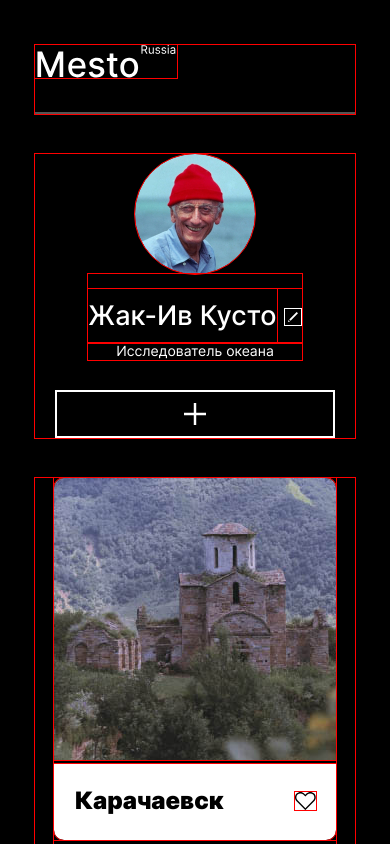
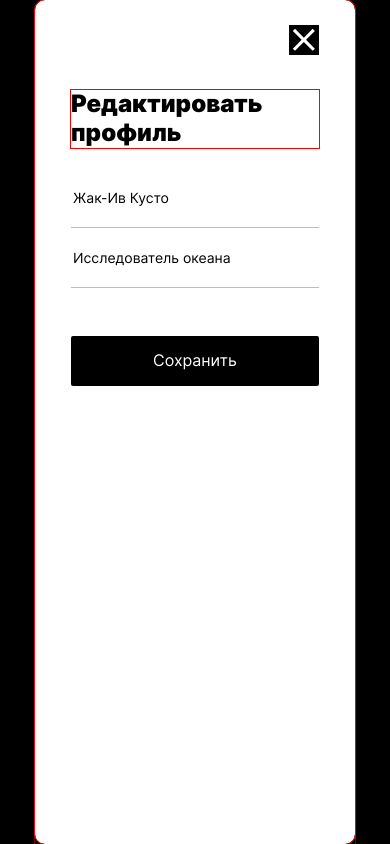
Before and after one commit to StSeb/mesto, a plain HTML site: page index.html in a window 390 px wide. Shown: the top 844 px of the page. Drawn offline with Linux system fonts and the light colour scheme.

Commit message:
полностью вёрстка

```diff
--- a/blocks/elements/__like/elements__like.css
+++ b/blocks/elements/__like/elements__like.css
@@ -5,6 +5,8 @@
   position: absolute;
   bottom: 30px;
   right: 20px;
+  border: none;
+  background-color: white;
 }
 
 .elements__like:hover {
--- /dev/null
+++ b/blocks/popup/__container/popup__container.css
@@ -0,0 +1,20 @@
+.popup__container {
+  width: 430px;
+  height: 330px;
+  display: flex;
+  flex-direction: column;
+  background-color: #fff;
+  border-radius: 10px;
+  color: black;
+  position: absolute;
+  top: 50%;
+  left: 50%;
+  transform: translate(-50%, -50%);
+}
+
+@media screen and (max-width: 767px) {
+  .popup__container {
+    width: 320px;
+    height: 100vh;
+  }
+}
--- /dev/null
+++ b/blocks/popup/__exit-button/popup__exit-button.css
@@ -0,0 +1,28 @@
+.popup__exit-button {
+  width: 40px;
+  height: 40px;
+  background-image: url('../../../images/popup/Close_Icon.svg');
+  background-color: transparent;
+  border: none;
+  background-position: 50% 50%;
+  position: absolute;
+  top: -40px;
+  right: -40px;
+
+}
+
+.popup__exit-button:hover {
+  opacity: 0.6;
+  cursor: pointer;
+}
+
+@media screen and (max-width: 767px) {
+  .popup__exit-button {
+    width: 30px;
+    height: 30px;
+    top: 25px;
+    right: 36px;
+    background-color: black;
+    background-size: 40px 40px;
+  }
+}
--- /dev/null
+++ b/blocks/popup/__field/_name/popup__field_name.css
@@ -0,0 +1,3 @@
+.popup__field_name {
+  /* border: 0 0 1px 0 solid #bcbcc4; */
+}
--- /dev/null
+++ b/blocks/popup/__field/popup__field.css
@@ -0,0 +1,20 @@
+@import url('_name/popup__field_name.css');
+@import url('_description/popup__field_description.css');
+
+.popup__field {
+  height: 57px;
+  border: none;
+  border-bottom: 1px solid #bcbcc4;
+  background-color: transparent;
+  font-family: 'Inter', sans-serif;
+  font-size: 14px;
+  line-height: 1.2;
+  font-weight: normal;
+  color: black;
+  overflow-y: scroll;
+
+}
+
+.popup__field:focus {
+  outline-color: #bcbcc4;
+}
--- /dev/null
+++ b/blocks/popup/__form/popup__form.css
@@ -0,0 +1,7 @@
+.popup__form {
+  display: flex;
+  flex-direction: column;
+  border: none;
+  margin: 20px 36px 0;
+
+}
--- /dev/null
+++ b/blocks/popup/__save-button/popup__save-button.css
@@ -0,0 +1,21 @@
+.popup__save-button {
+  width: 358px;
+  height: 50px;
+  background-color: black;
+  color: white;
+  margin: 48px auto auto;
+  border: none;
+  border-radius: 2px;
+}
+
+.popup__save-button:hover {
+  background-color: rgba(0, 0, 0, 0.8);
+  cursor: pointer;
+}
+
+@media screen and (max-width: 767px) {
+  .popup__save-button {
+    width: 248px;
+    margin: 48px auto auto;
+  }
+}
--- /dev/null
+++ b/blocks/popup/__title/popup__title.css
@@ -0,0 +1,13 @@
+.popup__title {
+  margin: 34px auto 0 36px;
+  font-size: 24px;
+  line-height: 1.2;
+  font-weight: 900;
+  padding: 0;
+}
+
+@media screen and (max-width: 767px) {
+  .popup__title {
+    margin: 90px 36px 0;
+  }
+}
--- /dev/null
+++ b/blocks/popup/popup.css
@@ -0,0 +1,18 @@
+@import url('__container/popup__container.css');
+@import url('__title/popup__title.css');
+@import url('__field/popup__field.css');
+/* @import url('__name-field/popup__name-field.css');
+@import url('__description-field/popup__description-field.css'); */
+@import url('__save-button/popup__save-button.css');
+@import url('__exit-button/popup__exit-button.css');
+@import url('__form/popup__form.css');
+
+.popup {
+  width: 100vw;
+  height: 100vh;
+  position: fixed;
+  background-color: rgba(0, 0, 0, 0.5);
+  top: 0;
+  left: 0;
+  /* transform: translate(-50%, -50%); */
+}
--- a/index.html
+++ b/index.html
@@ -27,13 +27,13 @@
       <div class="profile__info">
         <div class="profile__title">
           <h1 class="profile__name">Жак-Ив Кусто</h1>
-          <button class="profile__edit-button"></button>
+          <button class="profile__edit-button" type="button"></button>
         </div>
         <p class="profile__description">
           Исследователь океана
         </p>
       </div>
-      <button class="profile__add-button"></button>
+      <button class="profile__add-button" type="button"></button>
     </section>
 
 
@@ -52,7 +52,7 @@
               <p class="elements__title">
                 Карачаевск
               </p>
-              <div class="elements__like"></div>
+              <button class="elements__like" type="button"></button>
           </div>
         </li>
 
@@ -66,7 +66,7 @@
               <p class="elements__title">
                 Гора Эльбрус
               </p>
-              <div class="elements__like"></div>
+              <button class="elements__like" type="button"></button>
           </div>
         </li>
 
@@ -80,7 +80,7 @@
               <p class="elements__title">
                 Домбай
               </p>
-              <div class="elements__like"></div>
+              <button class="elements__like" type="button"></button>
           </div>
         </li>
 
@@ -94,7 +94,7 @@
               <p class="elements__title">
                 Краснодар
               </p>
-              <div class="elements__like"></div>
+              <button class="elements__like" type="button"></button>
           </div>
         </li>
 
@@ -108,7 +108,7 @@
               <p class="elements__title">
                 Тула
               </p>
-              <div class="elements__like"></div>
+              <button class="elements__like" type="button"></button>
           </div>
         </li>
 
@@ -122,7 +122,7 @@
               <p class="elements__title">
                 Финский залив
               </p>
-              <div class="elements__like"></div>
+              <button class="elements__like" type="button"></button>
           </div>
         </li>
       </ul>
@@ -135,6 +135,23 @@
     <p class="footer__copyright">&#169; 2020 Mesto Russia</p>
   </footer>
 
+<!-- POPUP -->
+
+  <div class="popup">
+    <div class="popup__container">
+      <h3 class="popup__title">Редактировать профиль</h3>
+      <form action="" class="popup__form">
+        <input class="popup__field popup__field_name"
+        type="text" name="username" value="Жак-Ив Кусто">
+        <input class="popup__field popup__field_description"
+        type="text" name="description" value="Исследователь океана">
+        <button class="popup__save-button" type="submit">Сохранить</button>
+        <button class="popup__exit-button" type="button"></button>
+      </form>
+    </div>
+
+  </div>
+
 
 </body>
 </html>
--- a/pages/index.css
+++ b/pages/index.css
@@ -1,12 +1,13 @@
-@import url(../vendors/normalize.css);
-@import url(../vendors/font/font.css);
-@import url(../blocks/page/page.css);
-@import url(../blocks/header/header.css);
-@import url(../blocks/logo/logo.css);
-@import url(../blocks/profile/profile.css);
-@import url(../blocks/content/content.css);
-@import url(../blocks/elements/elements.css);
-@import url(../blocks/footer/footer.css);
+@import url('../vendors/normalize.css');
+@import url('../vendors/font/font.css');
+@import url('../blocks/page/page.css');
+@import url('../blocks/header/header.css');
+@import url('../blocks/logo/logo.css');
+@import url('../blocks/profile/profile.css');
+@import url('../blocks/content/content.css');
+@import url('../blocks/elements/elements.css');
+@import url('../blocks/footer/footer.css');
+@import url('../blocks/popup/popup.css');
 
 
 
```
Also changed, not shown: blocks/popup/__description-field/popup__description-field.css (added), blocks/popup/__field/_description/popup__field_description.css (added), blocks/popup/__name-field/popup__name-field.css (added), images/popup/Close_Icon.svg (added).
